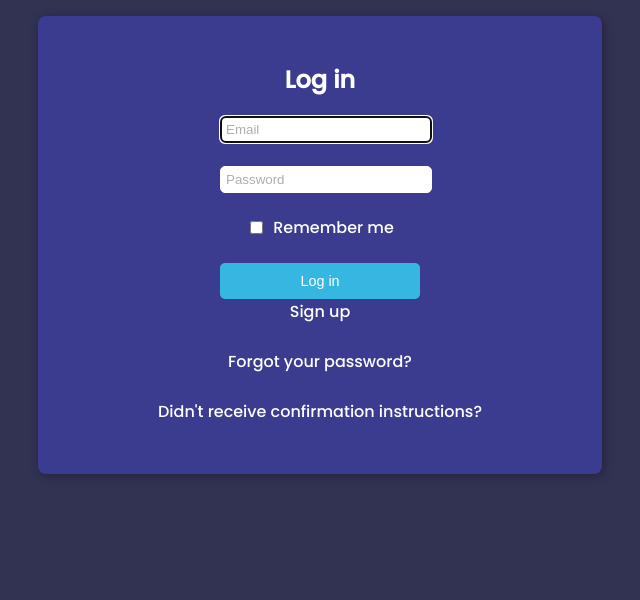
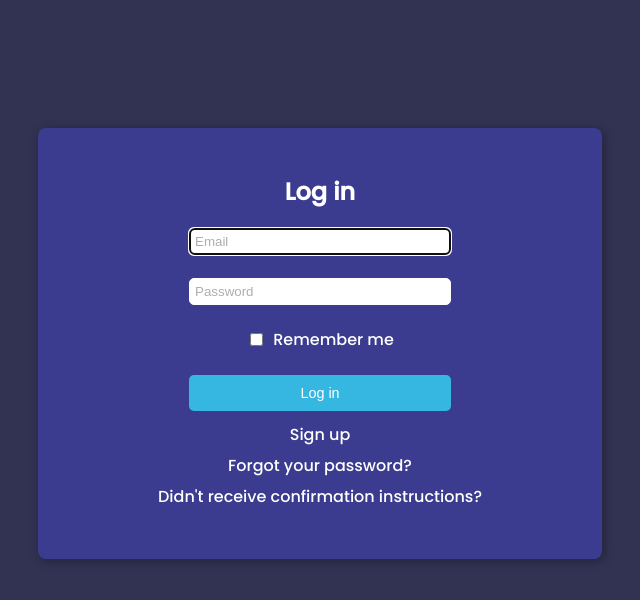
Before and after one commit to AmanWorku/Bloggers, a Rails app: page / in a window 1280 px wide. Shown: the top 600 px of the page, without its empty margins (320-960 px from the left). Run offline with Rails 7, Linux system fonts and the light colour scheme; parts of the project's set-up code (start-up, migrations or seed data) failed here and were passed over; some libraries are stand-ins or nearby versions.

Commit message:
Fix some styling problems

```diff
--- a/app/assets/stylesheets/application.css
+++ b/app/assets/stylesheets/application.css
@@ -160,12 +160,22 @@ hr {
   background-color: #3b3b8f;
   max-width: 40%;
   margin-inline: auto;
+  margin-top: 10%;
   border-radius: 8px;
   box-shadow: 2px 2px 11px rgba(0, 0, 0, 0.3);
 }
 
-.devise-container a {
+.links {
+  display: flex;
+  flex-direction: column;
+  justify-content: center;
+  align-items: center;
+  margin-top: 30px;
+}
+
+.links a {
   color: white;
+  margin-top: -19px;
 }
 
 .devise-container input::placeholder {
@@ -177,7 +187,7 @@ hr {
 }
 
 .devise-container input {
-  width: 100%;
+  width: 250px;
   display: flex;
   border: 1px solid white;
   border-radius: 5px;
@@ -193,7 +203,6 @@ hr {
   display: flex;
   justify-content: center;
   align-items: center;
-  width: 200px;
 }
 
 .remember-me-field {
@@ -210,6 +219,7 @@ hr {
   display: flex;
   align-items: center;
   justify-content: center;
+  width: 100%;
 }
 
 .actions input:hover {
--- a/app/views/devise/shared/_links.html.erb
+++ b/app/views/devise/shared/_links.html.erb
@@ -1,3 +1,4 @@
+<div class="links">
 <%- if controller_name != 'sessions' %>
   <%= link_to "Log in", new_session_path(resource_name) %><br />
 <% end %>
@@ -23,3 +24,4 @@
     <%= button_to "Sign in with #{OmniAuth::Utils.camelize(provider)}", omniauth_authorize_path(resource_name, provider), data: { turbo: false } %><br />
   <% end %>
 <% end %>
+<div/>
```
